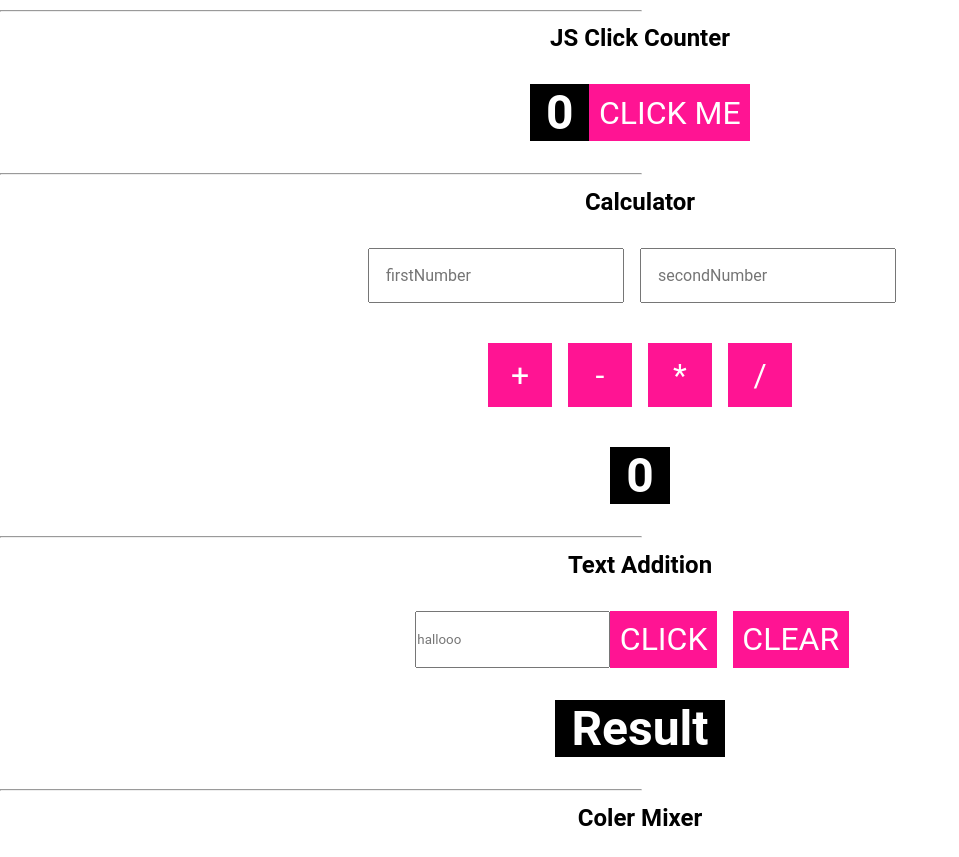
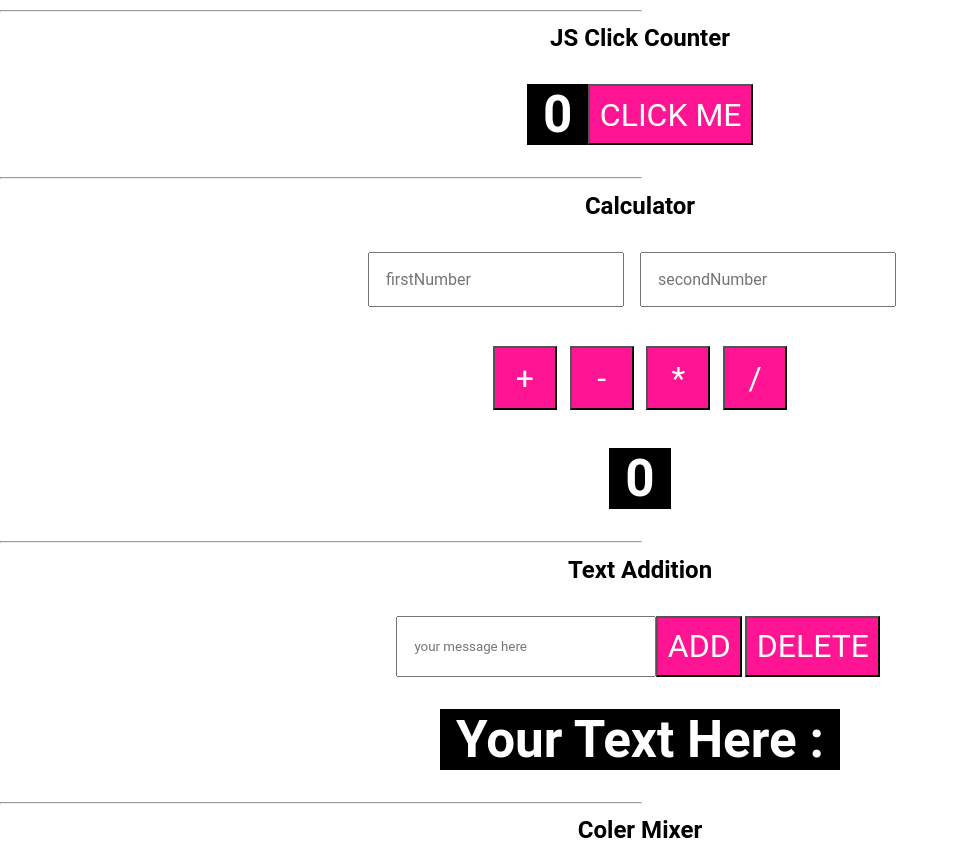
Before and after one commit to Verenasworld/VsJJAufgaben, a plain HTML site: page index.html in a window 1280 px wide. Shown: the part 54-911 px from the top of the page, without its empty margins (0-959 px from the left). Drawn offline with Linux system fonts and the light colour scheme.

Commit message:
refactor css classes and method ´names and add some styling

```diff
--- a/index.html
+++ b/index.html
@@ -48,16 +48,16 @@
 
 <!--Task3 Text Addieren -->
 <h2>Text Addition</h2>
-<div class="aufgabe3">
+<div class="addTextTask">
     <div class="area">
-        <input type="text" name="" id="mytext" placeholder="hallooo"></input>
-        <button type="button" onclick="textAusgabe()">Click</button>
-        <button type="button" onclick="btnClear()">Clear</button>
+        <input type="text" name="" id="mytext" placeholder="your message here">
+        <button type="button" onclick="textOutput()">Add</button>
+        <button type="button" onclick="btnDeleteOutput()">Delete</button>
         <!--     todo bonus Aufgabe -->
         <!--       <button type="button" onclick="deletelastElement()"></button>-->
     </div>
     <div class="resultsection">
-        <h3 id="newtext">Result</h3>
+        <h3 id="newtext">Your Text Here : </h3>
     </div>
 </div>
 
@@ -66,6 +66,5 @@
 <!--Task 4 FarbenMixer-->
 <h2>Coler Mixer</h2>
 
-
 </body>
 </html>
--- a/script.js
+++ b/script.js
@@ -11,7 +11,7 @@ function updateDisplay(val) {
 }
 
 //Task 2 onclick Calc Function
-//
+//calc f take a parameter calls operator and add, sub, multi ore div the numbers you add
 function calculation(operator) {
     let n1 = parseInt(document.getElementById("number1").value);
     let n2 = parseInt(document.getElementById("number2").value);
--- a/style.css
+++ b/style.css
@@ -14,7 +14,7 @@ h1, h2 {
 }
 
 h3 {
-    font-size: 3rem;
+    font-size: 3.2rem;
     color: white;
     background-color: black;
     padding: 0 1rem 0 1rem;
@@ -25,23 +25,24 @@ button {
     padding: 0.59rem;
     background-color: deeppink;
     color: white;
-    border: white;
     text-transform: uppercase;
+    transition: ease-in-out 0.5s;
 }
 
 button:hover {
     color: deeppink;
     background: black;
+    transform: scale(1.1);
 }
 
 .buttonsection button {
-    margin: 0.5rem;
+    margin: 0.4rem;
     height: 4rem;
     width: 4rem;
 }
 
 .area button {
-    margin: 0 1rem 0 0;
+    margin: 0 0.2rem 0 0;
 }
 
 .calcNumber {
@@ -56,3 +57,11 @@ button:hover {
     justify-content: center;
     margin: 2rem;
 }
+
+#mytext{
+    width: 15rem;
+}
+
+input{
+    padding: 0 0 0 1rem;
+}
```
